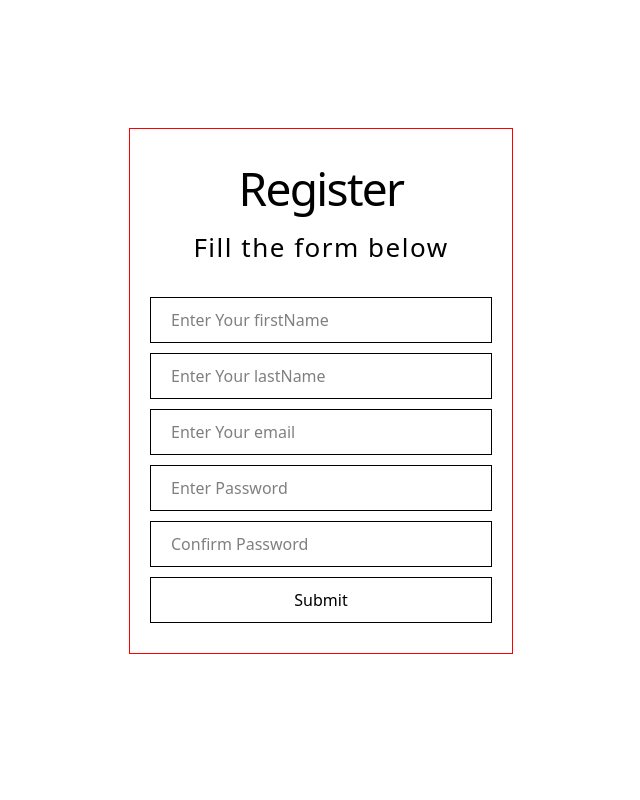
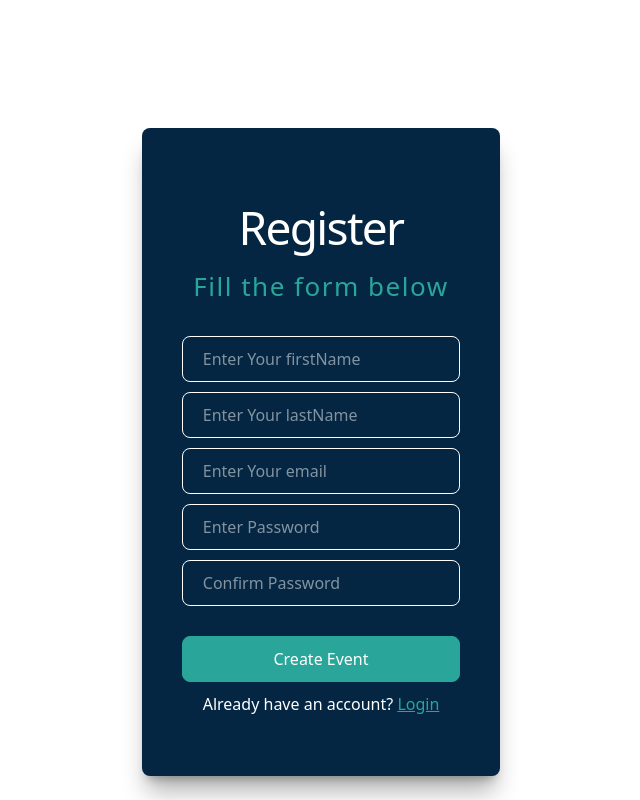
Before and after one commit to chinaza-Sommie/grafana-dashboard, a React (Vite) app in the folder frontend/: page /register in a window 1280 px wide. Shown: the whole page, without its empty margins (319-959 px from the left). Built offline with nearby package versions, Linux system fonts and the light colour scheme.

Commit message:
frontend UI design added

```diff
--- a/frontend/src/App.css
+++ b/frontend/src/App.css
@@ -1,5 +1,9 @@
 *{
   box-sizing: border-box;
+}
+
+body{
+  /* background-color: #BBC5B4; */
 }
 
 h1 {
@@ -34,25 +38,32 @@ form{
 }
 
 form input,
-form select{
+form select,
+form button{
   margin-bottom: 10px;
   padding: 10px 20px;
   outline: 0;
-  border: 0;
-  border: 1px solid black;
+  /* border: 0; */
+  color: white;
+  border: 1px solid white;
 }
-
+form input{
+  /* border: 1px  */
+}
+form button{
+  border: 1px solid #29A699 !important;
+}
 form select{
   padding: 20px;
 }
 button{
-  background-color: black;
-  color: white;
+  /* background-color: #29A699; */
+  /* color: white; */
   padding: 5px 20px;
   text-align: center;
 }
 
 form input:focus,
 form select:focus {
-  border-color: #555;
+  border-color: #29A699;
 }
--- a/frontend/src/Components/AddEvent.tsx
+++ b/frontend/src/Components/AddEvent.tsx
@@ -131,8 +131,12 @@ function AddEvent({user, onPageToggle, eventToEdit, onSetEventToEdit}: EventForm
         for(let i = 0; i < categories.length; i++){
             const bookingData = { agreedPrice, bookingstatus: "pending", serviceId: findServiceById(categories[i]) , eventId: eventData}
             await api.addVendorBooking(bookingData);
+
+        }
         console.log("service created successfully");
-        }
+        seteventFormComplete(false);
+        setError("booking created successfully");
+        onPageToggle('events');
 
     }
 
@@ -172,20 +176,24 @@ function AddEvent({user, onPageToggle, eventToEdit, onSetEventToEdit}: EventForm
 
         const updateEvent = await api.updateEvent(eventToEdit.eventId , updateData);
         console.log(updateEvent);
+        onPageToggle('events');
+        onSetEventToEdit(null);
     }
 
     return (
-        <div className='mx-[30%]'>
-            <p className='text-[14px] mb-4' onClick={() => {onPageToggle('events') ; onSetEventToEdit(null)}}> ← Back to Dashboard </p>
+        <div className='mx-[15%] lg:mx-[30%]'>
+            <p className=' mb-4 px-5 text-[#29A699] font-bold hover:cursor-pointer hover:underline' onClick={() => {onPageToggle('events') ; onSetEventToEdit(null)}}> ← Back to Dashboard </p>
+
+            <div className='bg-[#042642] text-white py-[60px] px-[50px] bg-[#042642] rounded-lg shadow-xl/30 lg:px-[40px]'>
                 <h4> {!eventFormComplete ? 'Create Event': 'Lets Plan Your Event'}</h4>
 
                 {error && (
-                    <p className='text-[red] mb-5'>{error}</p>
+                        <p className='text-[red] bg-[#ffa2a2] border border-2 border-[red] mb-5 py-3 rounded-lg text-center'>{error}</p>
                 )}
 
                 {
                     !eventFormComplete && (
-                    <form onSubmit={eventToEdit === null ? createEvent : handleUpdateEvent}>
+                        <form className='' onSubmit={eventToEdit === null ? createEvent : handleUpdateEvent}>
                             <input type='text' placeholder='Enter Event Name'
                             className='rounded'
                             value={name}
@@ -234,8 +242,12 @@ function AddEvent({user, onPageToggle, eventToEdit, onSetEventToEdit}: EventForm
                                 </div>
                             </div>
 
-                        <input type='submit' value={'Create Event'} name='Submit' className='rounded'/>
+                            {/* <input type='submit' value={'Create Event'} name='Submit' className='rounded-lg mt-5 bg-[#29A699] border border-[#29A699] hover:cursor-pointer hover:bg-[#198c80]
+                    transition delay-150 duration-300 ease-in-out'/> */}
+                            <button type='submit' value={'Create Event'}  name='Submit' className='rounded-lg mt-5 bg-[#29A699] border border-[#29A699] hover:cursor-pointer hover:bg-[#198c80]
+                    transition delay-150 duration-300 ease-in-out' > Create Event </button>
                         </form>
+
                     )
                 }
 
@@ -274,24 +286,19 @@ function AddEvent({user, onPageToggle, eventToEdit, onSetEventToEdit}: EventForm
                                 }
                             </select>
 
-                        { venue && (
-
-                            <div className='flex justify-between border'>
-                                <div> Venue name</div>
-                                <div> vendor name</div>
-                                <div> price name</div>
-                            </div>
-                        )}
-                        <div className='flex justify-end mb-5'>
+                            <div className='flex justify-end mb-5 text-[20px]'>
                                 { totalAmount != 0 && (
-                                <b> Total: {totalAmount} </b>
+                                    <b> Total: {totalAmount.toLocaleString()} </b>
                                 )}
                             </div>
 
-                        <input type='submit' value={'Submit Planned Event'} name='Submit' className='rounded'/>
+                            {/* <input type='submit' value={'Submit Planned Event'} name='Submit' className='rounded'/> */}
+                            <button type='submit' value={'Submit Planned Event'}  name='Submit' className='rounded-lg mt-5 bg-[#29A699] border border-[#29A699] hover:cursor-pointer hover:bg-[#198c80]
+                    transition delay-150 duration-300 ease-in-out' > Submit Planned Event </button>
                         </form>
                     )
                 }
+            </div>
         </div>
     );
 }
--- a/frontend/src/Components/EventsList.tsx
+++ b/frontend/src/Components/EventsList.tsx
@@ -42,7 +42,7 @@ function EventsList({user, onPageToggle, activePage, onSetEventToEdit}: EventLis
     return (
         <>
             <div className='flex justify-end'>
-                <button className='button mb-5 hover:cursor-pointer' onClick={() => onPageToggle('addEvent')}> + Add Event </button>
+                <button className='bg-[#29A699] button mb-5 text-white hover:cursor-pointer hover:text-[#042642] transition delay-150 duration-300 ease-in-out rounded-md' onClick={() => onPageToggle('addEvent')}> + Add Event </button>
             </div>
             <div className='grid grid-cols-4 gap-8'>
                 {
--- a/frontend/src/pages/Login.tsx
+++ b/frontend/src/pages/Login.tsx
@@ -1,6 +1,6 @@
 import { useEffect, useState } from 'react';
 import { api, type User } from '../api';
-import { useNavigate } from 'react-router-dom';
+import { Link, useNavigate } from 'react-router-dom';
 
 // Define a TypeScript interface for our API response
 interface LoginUserProp {
@@ -42,18 +42,23 @@ function Login({loginUser, onSetLoginUser}: LoginUserProp) {
 
     return (
         <div className='flex justify-center signin-reg-button mt-[10%] text-center'>
-            <div className='w-[30%] p-5 ' style={{border: "1px solid red"}}>
-                <h1> Welcome Back</h1>
-                <h4> Login</h4>
+            <div className='w-[35%] py-[60px] px-[50px] bg-[#042642] rounded-lg shadow-xl/30 lg:w-[28%] lg:px-[40px]' >
+                <h1 className='text-white'> Welcome Back</h1>
+                <h4 className='text-[#29A699]'> Login</h4>
 
                 {error && (
-                    <p className='text-[red] mb-5'>{error}</p>
+                    <p className='text-[red] bg-[#ffa2a2] border border-2 border-[red] mb-5 py-3 rounded-lg '>{error}</p>
                 )}
-                <form onSubmit={login}>
-                    <input type='email' placeholder='Enter Your email' value={email} onChange={(e)=> setEmail(e.target.value)} />
-                    <input type='password' placeholder='Enter Password' value={password} onChange={(e)=> setPasword(e.target.value)} />
-                    <input type='submit' value={'Submit'} name='Submit' />
+                <form onSubmit={login} >
+                    <input type='email' placeholder='Enter Your email' value={email} onChange={(e)=> setEmail(e.target.value)} className="w-full appearance-none rounded-lg border-2 border-white bg-transparent"  />
+                    <input type='password' placeholder='Enter Password' value={password} onChange={(e)=> setPasword(e.target.value)} className="w-full appearance-none rounded-lg border-2 border-white bg-transparent" />
+                    {/* <input type='submit' value={'Submit'} name='Submit' className='rounded-lg mt-5 bg-[#29A699] border border-[#29A699] hover:cursor-pointer hover:bg-[#198c80]
+                    transition delay-150 duration-300 ease-in-out'/> */}
+                    <button type='submit' value={'Create Event'}  name='Submit' className='rounded-lg mt-5 bg-[#29A699] border border-[#29A699] hover:cursor-pointer hover:bg-[#198c80]
+                    transition delay-150 duration-300 ease-in-out' > Create Event </button>
                 </form>
+
+                <p className='text-white'> Dont an account? <Link to='/register' className='text-[#29A699] underline'> Register </Link> </p>
             </div>
         </div>
     );
--- a/frontend/src/pages/Register.tsx
+++ b/frontend/src/pages/Register.tsx
@@ -1,6 +1,6 @@
 import { useEffect, useState } from 'react';
 import { api, type User,} from '../api';
-import { useNavigate } from 'react-router-dom';
+import { Link, useNavigate } from 'react-router-dom';
 
 
 interface RegisterProp {
@@ -22,7 +22,7 @@ function Register({onSetUser}: RegisterProp) {
         if(firstName === null || lastName === null || email === null || password === null || confirmPassword === null ||
             firstName === "" || lastName === "" || email === "" || password === "" || confirmPassword === ""
         ){
-            return setError("Please, enter the correct details");
+            return setError("Fields cannot be empty. Please, try again.");
         }
 
         if(password != confirmPassword){
@@ -47,20 +47,23 @@ function Register({onSetUser}: RegisterProp) {
     return (
         <div>
             <div className='flex justify-center signin-reg-button mt-[10%] text-center'>
-                <div className='w-[30%] p-5 ' style={{border: "1px solid red"}}>
-                    <h1> Register</h1>
-                    <h4> Fill the form below</h4>
+
+                <div className='w-[35%] py-[60px] px-[50px] bg-[#042642] rounded-lg shadow-xl/30 lg:w-[28%] lg:px-[40px] '>
+                    <h1 className='text-white'> Register</h1>
+                    <h4 className='text-[#29A699]'> Fill the form below</h4>
                     {error && (
-                        <p className='text-[red] mb-5'>{error}</p>
+                        <p className='text-[red] bg-[#ffa2a2] border border-2 border-[red] mb-5 py-3 rounded-lg'>{error}</p>
                     )}
                     <form onSubmit={register}>
-                        <input type='firstName' placeholder='Enter Your firstName' value={firstName} onChange={(e)=> setfirstName(e.target.value) }/>
-                        <input type='lastName' placeholder='Enter Your lastName' value={lastName} onChange={(e)=> setlastName(e.target.value) } />
-                        <input type='email' placeholder='Enter Your email' value={email} onChange={(e)=> setEmail(e.target.value) } />
-                        <input type='password' placeholder='Enter Password' value={password} onChange={(e)=> setPasword(e.target.value) } />
-                        <input type='password' placeholder='Confirm Password' value={confirmPassword} onChange={(e)=> setConfirmPassword(e.target.value) } />
-                        <input type='submit' value={'Submit'} />
+                        <input type='firstName' placeholder='Enter Your firstName' value={firstName} onChange={(e)=> setfirstName(e.target.value) } className="w-full appearance-none rounded-lg border-2 border-white bg-transparent"/>
+                        <input type='lastName' placeholder='Enter Your lastName' value={lastName} onChange={(e)=> setlastName(e.target.value) } className="w-full appearance-none rounded-lg border-2 border-white bg-transparent"/>
+                        <input type='email' placeholder='Enter Your email' value={email} onChange={(e)=> setEmail(e.target.value) } className="w-full appearance-none rounded-lg border-2 border-white bg-transparent" />
+                        <input type='password' placeholder='Enter Password' value={password} onChange={(e)=> setPasword(e.target.value) } className="w-full appearance-none rounded-lg border-2 border-white bg-transparent"/>
+                        <input type='password' placeholder='Confirm Password' value={confirmPassword} onChange={(e)=> setConfirmPassword(e.target.value) } className="w-full appearance-none rounded-lg border-2 border-white bg-transparent"/>
+                        <button type='submit' value={'Register'}  name='Submit' className='rounded-lg mt-5 bg-[#29A699] border border-[#29A699] hover:cursor-pointer hover:bg-[#198c80]
+                    transition delay-150 duration-300 ease-in-out' > Create Event </button>
                     </form>
+                    <p className='text-white'> Already have an account? <Link to='/' className='text-[#29A699] underline'> Login </Link> </p>
                 </div>
             </div>
         </div>
```
Also changed, not shown: frontend/src/Components/EventCard.tsx (+14 -12 lines), frontend/src/Components/Navbar.tsx (+5 -5 lines), frontend/src/Components/Profile.tsx (+24 -12 lines), frontend/src/assets/user_profile_img.png (added), 1 other file (tests, documents, lock files or other folders). Lines whose indentation alone changed are shown as unchanged.
